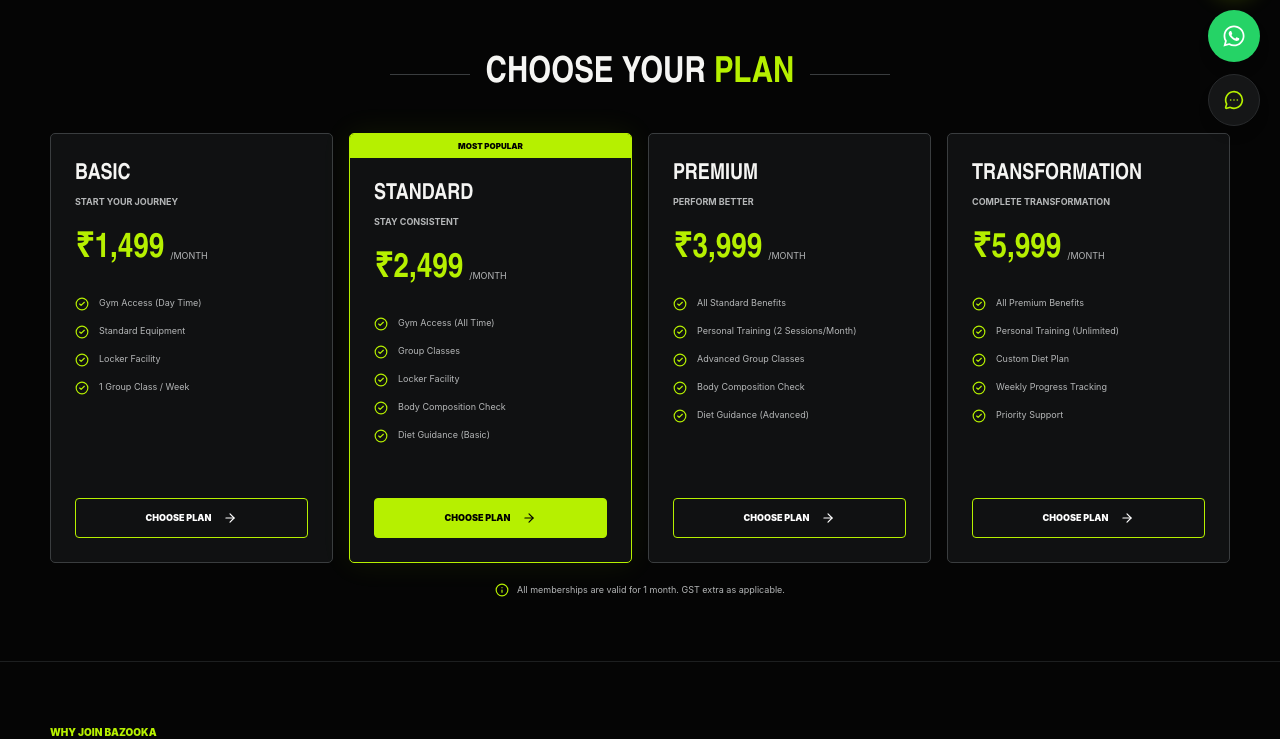
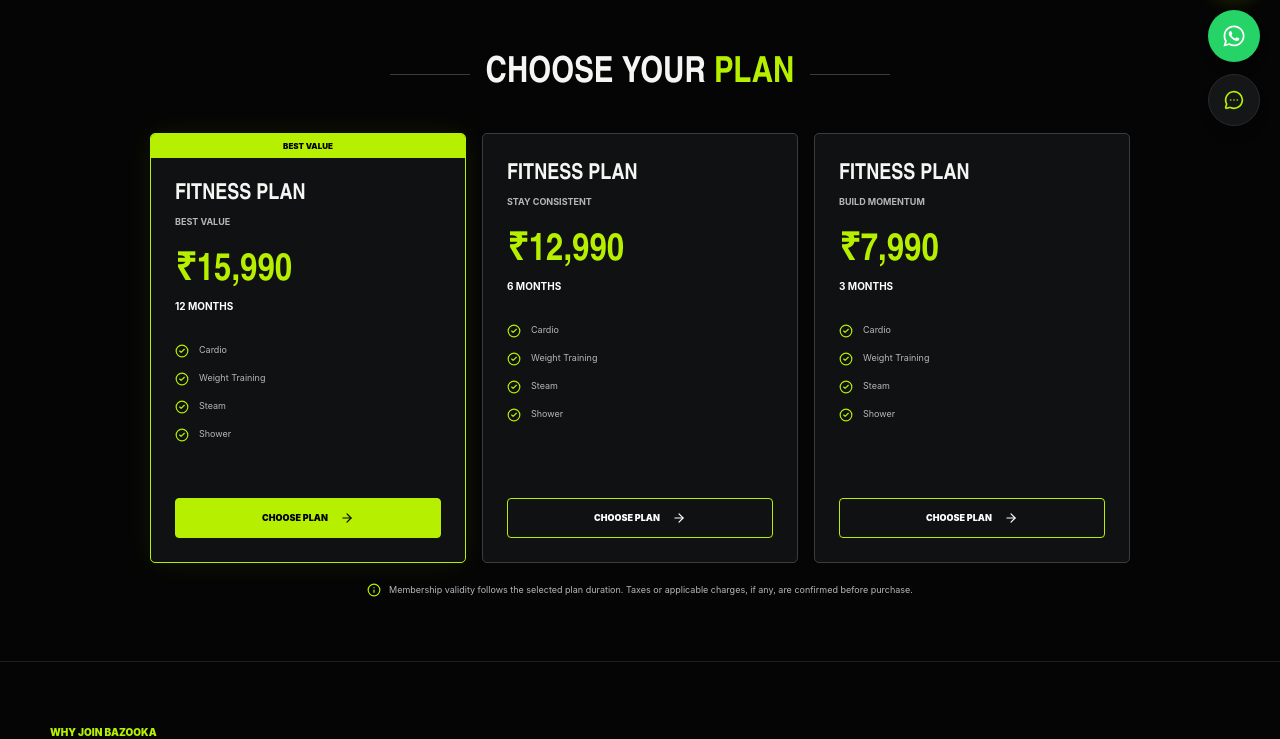
Before and after one commit to Shahzadkhanks19/bazooka-fitness, a Next.js app: page /memberships in a window 1280 px wide. Shown: the part 654-1393 px from the top of the page. Built offline with nearby package versions, Linux system fonts and the light colour scheme.

Commit message:
fix: use real Bazooka membership pricing

```diff
--- a/components/memberships/plans-section.tsx
+++ b/components/memberships/plans-section.tsx
@@ -9,15 +9,36 @@ type MembershipPlan = {
   name: string;
   subtitle: string;
   price: string;
+  duration: string;
   popular: boolean;
   features: readonly string[];
 };
 
 const plans: readonly MembershipPlan[] = [
-  { name: "Basic", subtitle: "Start Your Journey", price: "₹1,499", popular: false, features: ["Gym Access (Day Time)", "Standard Equipment", "Locker Facility", "1 Group Class / Week"] },
-  { name: "Standard", subtitle: "Stay Consistent", price: "₹2,499", popular: true, features: ["Gym Access (All Time)", "Group Classes", "Locker Facility", "Body Composition Check", "Diet Guidance (Basic)"] },
-  { name: "Premium", subtitle: "Perform Better", price: "₹3,999", popular: false, features: ["All Standard Benefits", "Personal Training (2 Sessions/Month)", "Advanced Group Classes", "Body Composition Check", "Diet Guidance (Advanced)"] },
-  { name: "Transformation", subtitle: "Complete Transformation", price: "₹5,999", popular: false, features: ["All Premium Benefits", "Personal Training (Unlimited)", "Custom Diet Plan", "Weekly Progress Tracking", "Priority Support"] },
+  {
+    name: "Fitness Plan",
+    subtitle: "Best Value",
+    price: "₹15,990",
+    duration: "12 Months",
+    popular: true,
+    features: ["Cardio", "Weight Training", "Steam", "Shower"],
+  },
+  {
+    name: "Fitness Plan",
+    subtitle: "Stay Consistent",
+    price: "₹12,990",
+    duration: "6 Months",
+    popular: false,
+    features: ["Cardio", "Weight Training", "Steam", "Shower"],
+  },
+  {
+    name: "Fitness Plan",
+    subtitle: "Build Momentum",
+    price: "₹7,990",
+    duration: "3 Months",
+    popular: false,
+    features: ["Cardio", "Weight Training", "Steam", "Shower"],
+  },
 ] as const;
 
 export default function MembershipPlansSection() {
@@ -30,19 +51,19 @@ export default function MembershipPlansSection() {
           <span className="h-px w-20 bg-bazooka-border-strong" />
         </motion.div>
 
-        <div className="mt-8 grid gap-4 md:grid-cols-2 xl:grid-cols-4">
+        <div className="mx-auto mt-8 grid max-w-[980px] gap-4 md:grid-cols-3">
           {plans.map((plan, index) => (
             <motion.article
-              key={plan.name}
+              key={plan.duration}
               {...reveal}
               transition={{ duration: .5, delay: index * .05 }}
               className={`relative flex min-h-[430px] flex-col rounded-[5px] border bg-bazooka-surface p-6 transition-all duration-300 hover:-translate-y-1 ${plan.popular ? "border-bazooka-lime shadow-[0_0_30px_rgba(182,240,0,.08)]" : "border-bazooka-border-strong hover:border-bazooka-lime"}`}
             >
-              {plan.popular && <span className="absolute inset-x-0 top-0 rounded-t-[4px] bg-bazooka-lime py-1.5 text-center text-[8px] font-black uppercase text-black">Most Popular</span>}
+              {plan.popular && <span className="absolute inset-x-0 top-0 rounded-t-[4px] bg-bazooka-lime py-1.5 text-center text-[8px] font-black uppercase text-black">Best Value</span>}
               <div className={plan.popular ? "pt-5" : ""}>
                 <h3 className="font-display text-[22px] font-black uppercase">{plan.name}</h3>
                 <p className="mt-1 text-[9px] font-bold uppercase text-bazooka-text-secondary">{plan.subtitle}</p>
-                <div className="mt-6 flex items-end gap-1.5"><strong className="font-display text-[34px] font-black leading-none text-bazooka-lime">{plan.price}</strong><span className="mb-1 text-[9px] uppercase text-bazooka-text-secondary">/Month</span></div>
+                <div className="mt-6"><strong className="font-display block text-[38px] font-black leading-none text-bazooka-lime">{plan.price}</strong><span className="mt-2 block text-[10px] font-bold uppercase text-white">{plan.duration}</span></div>
                 <ul className="mt-7 space-y-3">
                   {plan.features.map((feature) => <li key={feature} className="flex items-start gap-2.5 text-[9px] leading-4 text-bazooka-text-secondary"><CheckCircle2 className="mt-0.5 size-3.5 shrink-0 text-bazooka-lime" />{feature}</li>)}
                 </ul>
@@ -52,7 +73,7 @@ export default function MembershipPlansSection() {
           ))}
         </div>
 
-        <p className="mt-5 flex items-center justify-center gap-2 text-center text-[9px] text-bazooka-text-secondary"><Info className="size-3.5 text-bazooka-lime" /> All memberships are valid for 1 month. GST extra as applicable.</p>
+        <p className="mt-5 flex items-center justify-center gap-2 text-center text-[9px] text-bazooka-text-secondary"><Info className="size-3.5 text-bazooka-lime" /> Membership validity follows the selected plan duration. Taxes or applicable charges, if any, are confirmed before purchase.</p>
       </div>
     </section>
   );
```
